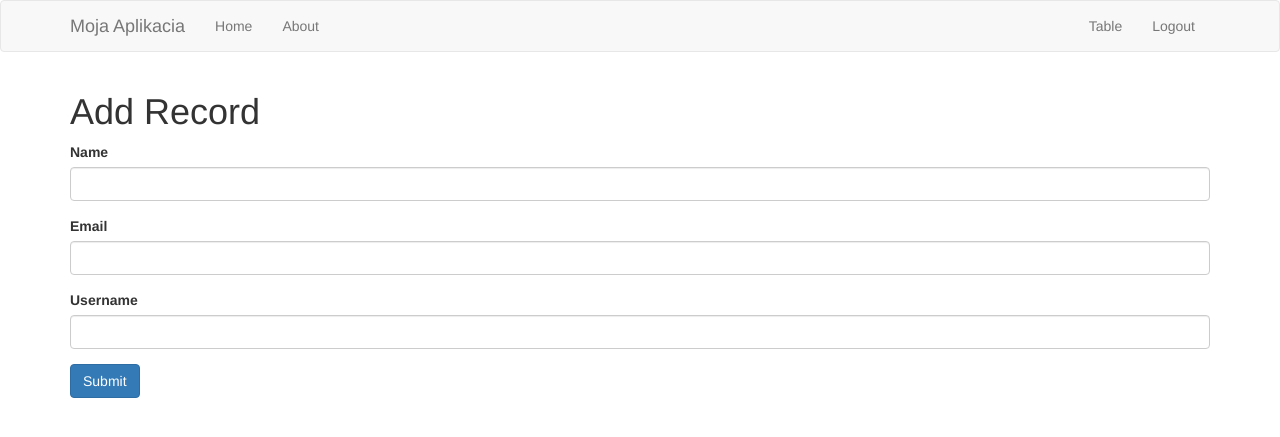
After one commit to martinzigrai/Waiting-room, a Flask app: page /add_record in a window 1280 px wide. The commit adds this page. Shown: the top 437 px of the page. Run offline with Flask 2, Linux system fonts and the light colour scheme; the visitor is signed in with stand-in values (Sample User, id 1); some libraries are stand-ins or nearby versions.

Commit message:
CRUD + spustenie aplikacie cez konzolu

```diff
--- a/app.py
+++ b/app.py
@@ -5,8 +5,11 @@ from sqlalchemy.sql import text
 from wtforms import Form, StringField, TextAreaField, PasswordField, validators
 
 from md.cl.forms import RegisterForm
+from md.cl.forms import RecordForm
 from md._db.insert import Insert
 from md._db.select import Select
+from md._db.update import Update
+from md._db.delete import Delete
 from md.cl.verify import *
 from md.cl.user import *
 
@@ -54,7 +57,7 @@ def login():
                 session['username'] = username
 
                 flash('You are now logged in', 'success')
-                return redirect(url_for('dashboard'))
+                return redirect(url_for('table'))
             else:
                 error = 'Invalid login'
                 return render_template('login.jinja2', error=error)
@@ -71,9 +74,62 @@ def logout():
     flash('You are now logged out', 'success')
     return redirect(url_for('login'))
 
+@app.route('/add_record', methods=['GET', 'POST'])
+@is_logged_in
+def add_record():
+    form = RecordForm(request.form)
+    if request.method == 'POST' and form.validate():
+        new_user = User(None, form.name.data, form.email.data, form.username.data, None)
+
+        Insert.user(new_user)
+
+        flash('Record Created', 'success')
+
+        return redirect(url_for('table'))
+
+    return render_template('add_record.jinja2', form=form)
+
+@app.route('/edit_record/<string:id>', methods=['GET', 'POST'])
+@is_logged_in
+def edit_record(id):
+    record = Select.record_by_id(id)
+
+    form = RecordForm(request.form)
+
+    form.name.data = record.name
+    form.email.data = record.email
+    form.username.data = record.username
+
+    if request.method == 'POST' and form.validate():
+        name = request.form['name']
+        email = request.form['email']
+        username = request.form['username']
+
+        new_user = User(None, name, email, username, None)
+
+        app.logger.info(username)
+        Update.record_update(new_user, id)
+
+        flash('Record Updated', 'success')
+
+        return redirect(url_for('table'))
+
+    return render_template('edit_record.jinja2', form=form)
+
+@app.route('/delete_record/<string:id>', methods=['POST'])
+@is_logged_in
+def delete_record(id):
+
+    Delete.record_from_table(id)
+
+    flash('Record Deleted', 'success')
+
+    return redirect(url_for('table'))
+
+
 @app.route('/table')
 @is_logged_in
-def dashboard():
+def table():
     uzivatelia = Select.users()
     my_list = uzivatelia.getUsersInfo()
     my_list.reverse()
@@ -84,5 +140,6 @@ def dashboard():
         return render_template('table.jinja2', msg=msg)
 
 if __name__ == '__main__':
+    #aplikaciu spustime pomocou prikazu python app.py
     app.secret_key='root'
-    app.run()
+    app.run(host='0.0.0.0', port = 5000)
--- a/md/_db/insert.py
+++ b/md/_db/insert.py
@@ -5,13 +5,15 @@ class Insert:
 
     @staticmethod
     def user(new_user: User):
-
         conn = Connection()
         connection = conn.get_connection()
         my_cursor = connection.cursor()
+
         query = 'INSERT INTO public.user (name, email, username, password) values (%s, %s, %s, %s);'
+
         val = (new_user.name, new_user.email, new_user.username, new_user.password)
         my_cursor.execute(query, val)
+
         connection.commit()
         conn.close_connection()
         return True
--- a/md/cl/forms.py
+++ b/md/cl/forms.py
@@ -10,12 +10,7 @@ class RegisterForm(Form):
     ])
     confirm = PasswordField('Confirm Password')
 
-class DataForm(Form):
+class RecordForm(Form):
     name = StringField('Name', [validators.Length(min=1, max=50)])
     username = StringField('Username', [validators.Length(min=1, max=25)])
     email = StringField('Email', [validators.Length(min=1, max=50)])
-    password = PasswordField('Password', [
-        validators.DataRequired(),
-        validators.EqualTo('confirm', message='Passwords do not match')
-    ])
-    confirm = PasswordField('Confirm Password')
--- /dev/null
+++ b/templates/add_record.jinja2
@@ -0,0 +1,18 @@
+{% extends 'layout.jinja2' %}
+
+{% block body %}
+  <h1>Add Record</h1>
+  {% from "includes/_formhelpers.jinja2" import render_field %}
+  <form method="POST" action="">
+    <div class="form-group">
+      {{render_field(form.name, class_="form-control")}}
+    </div>
+    <div class="form-group">
+      {{render_field(form.email, class_="form-control")}}
+    </div>
+    <div class="form-group">
+      {{render_field(form.username, class_="form-control")}}
+    </div>
+    <p><input class="btn btn-primary" type="submit" value="Submit">
+  </form>
+{% endblock %}
```
Also changed, not shown: md/_db/delete.py (added, +16 -0 lines), md/_db/select.py (+19 -0 lines), md/_db/update.py (added, +18 -0 lines), templates/edit_record.jinja2 (added, +18 -0 lines), templates/table.jinja2 (+8 -3 lines).
